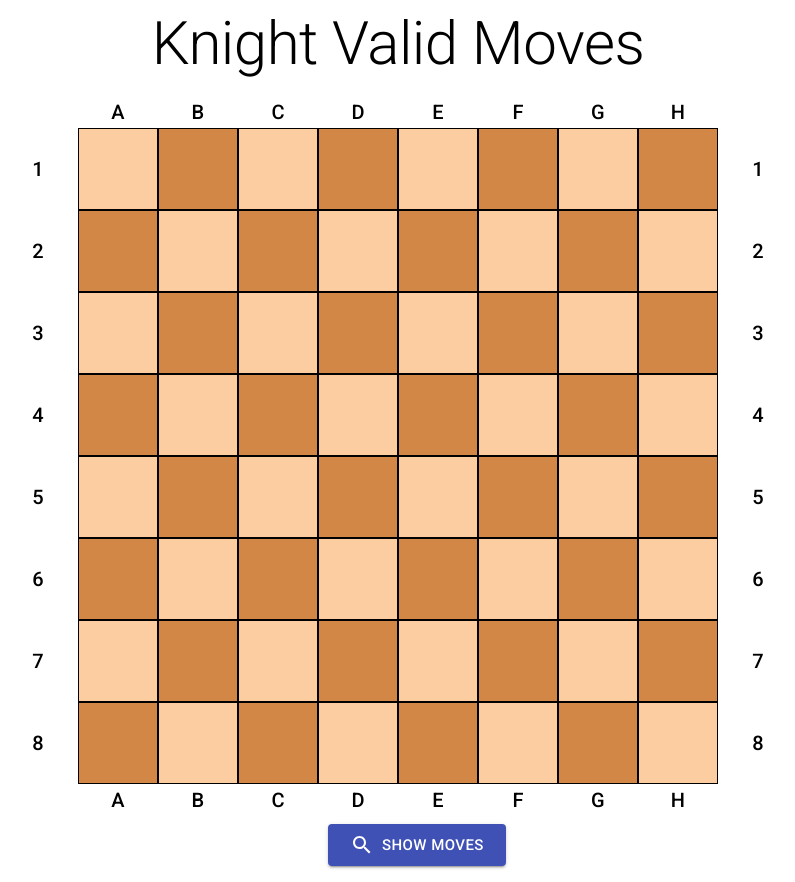
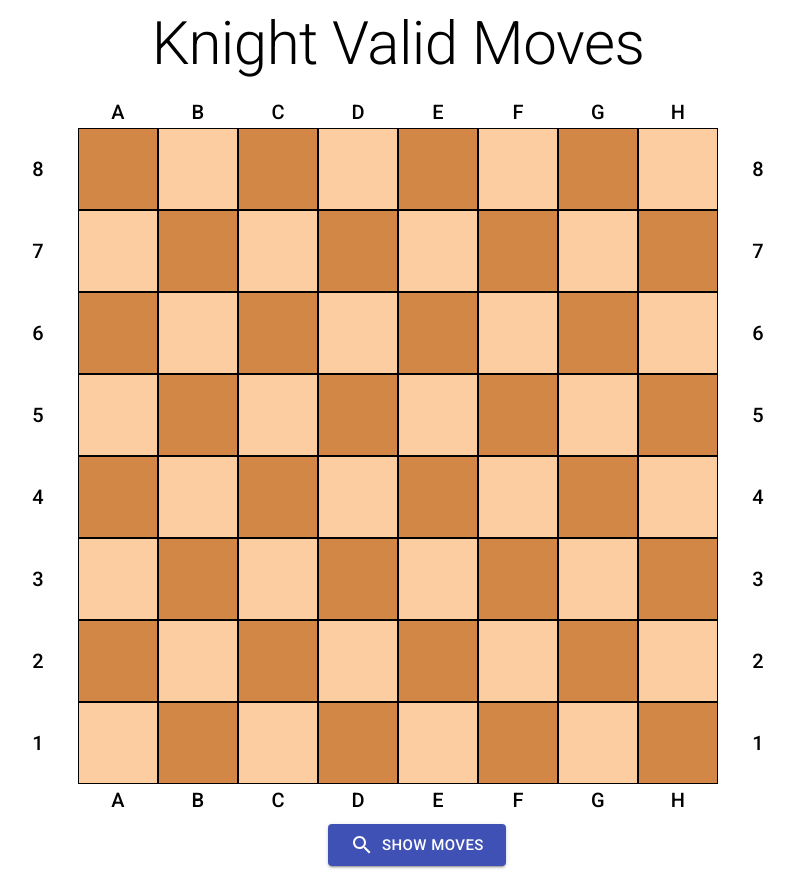
Before and after one commit to polmann/chess-moves-app, a React (Create React App) app: page / in a window 1280 px wide. Shown: the whole page, without its empty margins (242-1037 px from the left). Built offline with nearby package versions, Linux system fonts and the light colour scheme.

Commit message:
Invert row numbers

```diff
--- a/src/components/Chess/Board.js
+++ b/src/components/Chess/Board.js
@@ -6,6 +6,7 @@ import HeaderTile from './HeaderTile';
 import Tile from './Tile';
 
 const boardColumns = ['A', 'B', 'C', 'D', 'E', 'F', 'G', 'H'];
+const boardRows = 8;
 
 const useStyles = makeStyles(theme => ({
   board: {
@@ -33,11 +34,11 @@ function Board({ positionSelected, possibleMoves, selectPosition }) {
     <GridList className={classes.board} cols={10} cellHeight="auto">
       {renderHeader()}
       {boardColumns.map((column, i) => [
-        <HeaderTile title={`${i + 1}`} />,
+        <HeaderTile title={`${boardRows - i}`} />,
         boardColumns.map((column, y) => {
-          const position = `${column}${i + 1}`;
+          const position = `${column}${boardRows - i}`;
 
-          let color = colorSelector(i + 1, y);
+          let color = colorSelector(boardRows - i, y);
           if (data.includes(position)) {
             color = 'highlight';
           }
@@ -47,7 +48,7 @@ function Board({ positionSelected, possibleMoves, selectPosition }) {
 
           return <Tile position={position} color={color} onClick={selectPosition} />;
         }),
-        <HeaderTile title={`${i + 1}`} />,
+        <HeaderTile title={`${boardRows - i}`} />,
       ])}
       {renderHeader()}
     </GridList>
```
